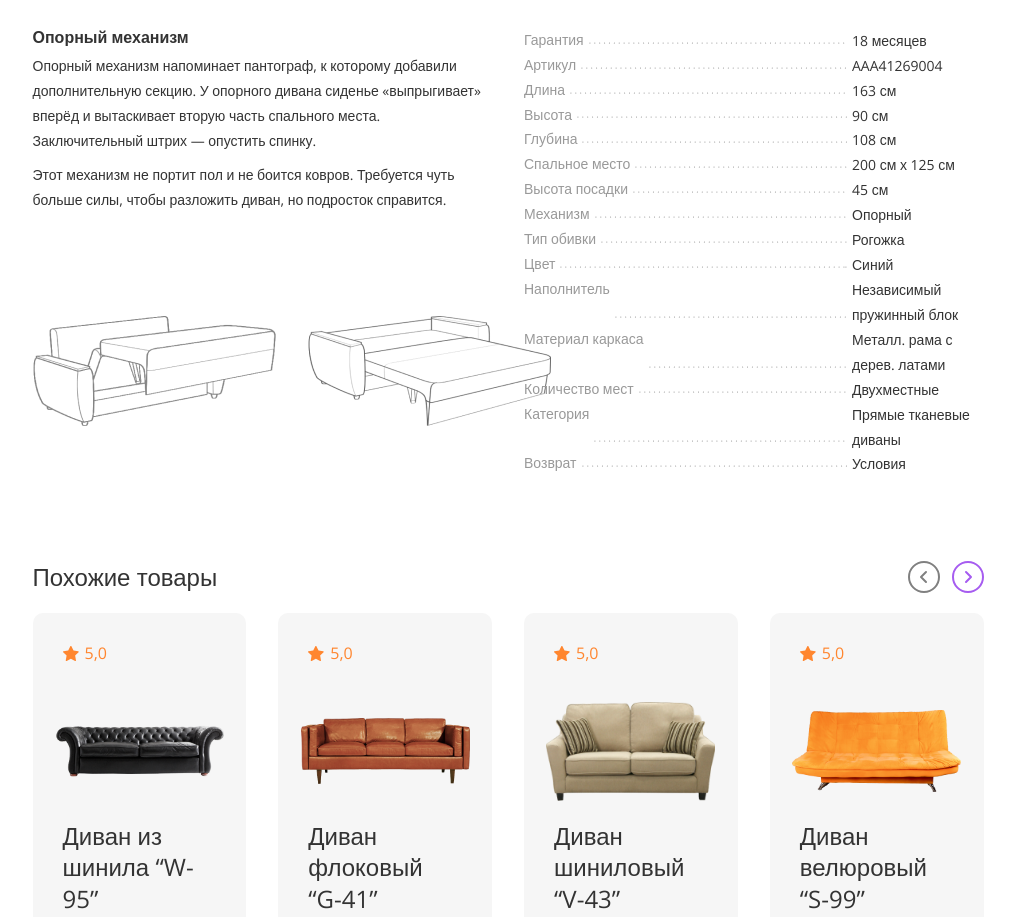
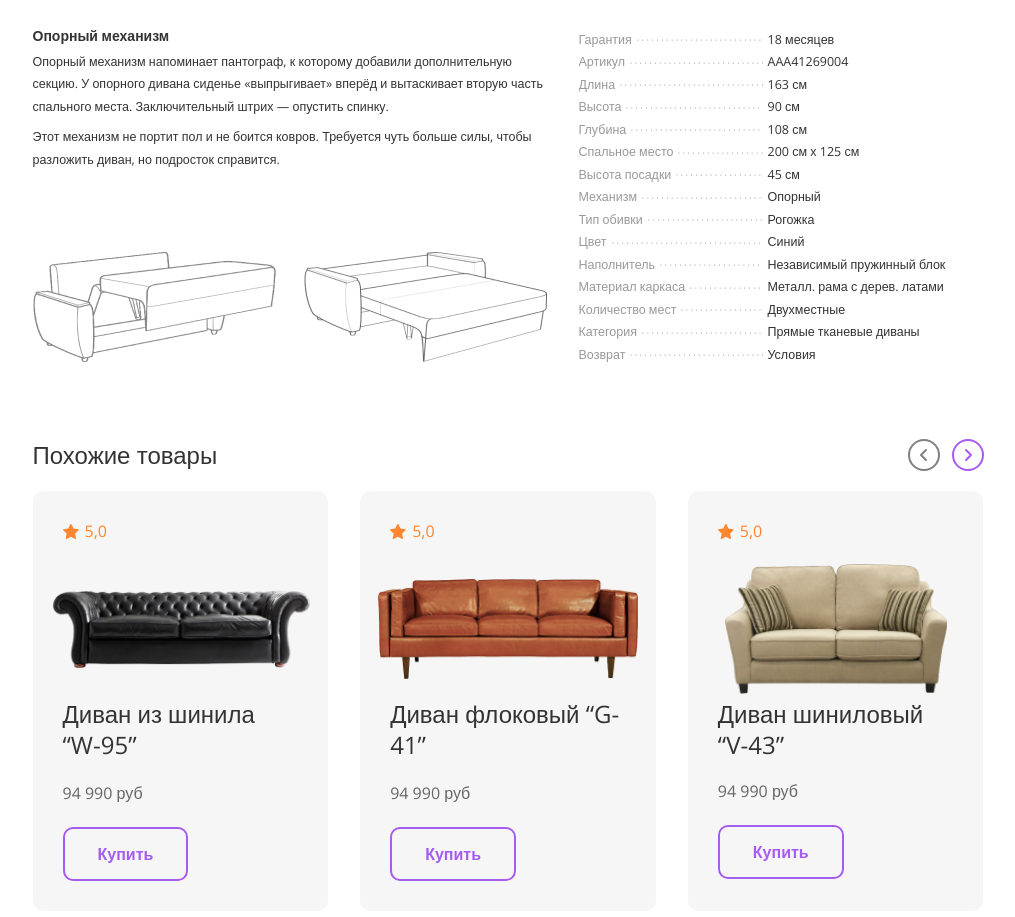
Before and after one commit to vladimir-andrushchenko2/furnitureShop, a website built with webpack: page src/index.html in a window 1280 px wide. Shown: the part 594-1511 px from the top of the page, without its empty margins (132-1147 px from the left). Built offline with nearby package versions, Linux system fonts and the light colour scheme; files whose address does not match are found by name.

Commit message:
styled item page for 1024px

```diff
--- a/src/styles/_item-page.scss
+++ b/src/styles/_item-page.scss
@@ -185,3 +185,67 @@
     }
   }
 }
+
+@media screen and (max-width: 1340px) {
+  .item-page {
+    .item {
+      grid-template-columns: 514px 1fr;
+
+      &__advert {
+        &-title {
+          font-weight: 600;
+          font-size: 14px;
+          line-height: 100%;
+        }
+
+        &-text {
+          font-size: 12.5px;
+          line-height: 180%;
+        }
+      }
+
+      &__demos {
+        margin-top: 81px;
+      }
+
+      &__demo:not(:first-child) {
+        margin-left: 28px;
+      }
+
+      &__char {
+        grid-template-columns: 184px 1fr;
+
+        &-key {
+          font-size: 12.5px;
+          line-height: 180%;
+        }
+
+        &-value {
+          font-size: 12.5px;
+        }
+      }
+    }
+
+    .similar {
+      margin-top: 73px;
+
+      &__items {
+        grid-template-columns: repeat(3, 1fr);
+
+        .card:nth-child(4) {
+          display: none;
+        }
+      }
+    }
+  }
+}
+
+@media screen and (max-width: 999px) {
+  .item-page {
+  }
+}
+
+@media screen and (max-width: 720px) {
+  .item-page {
+  }
+}
```
